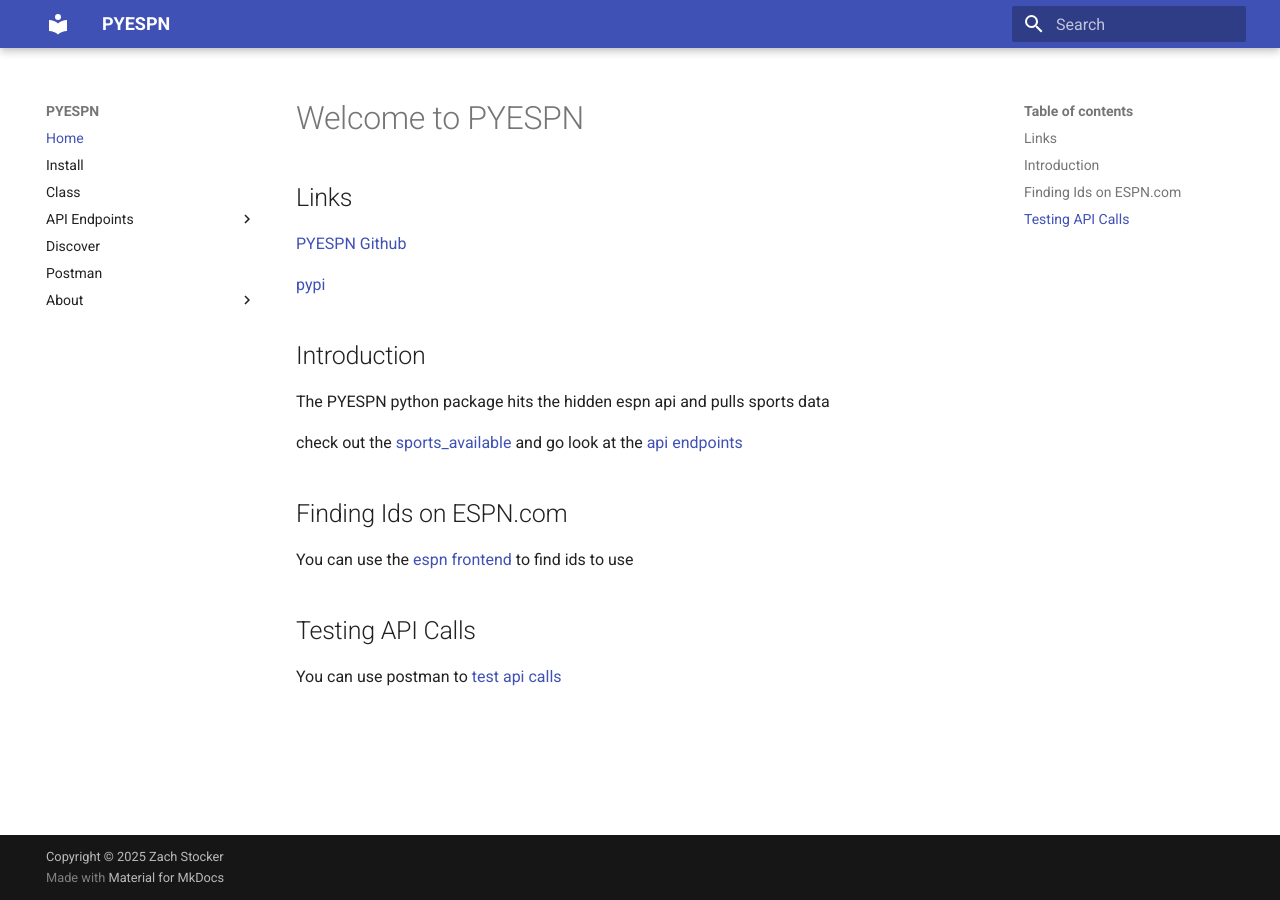
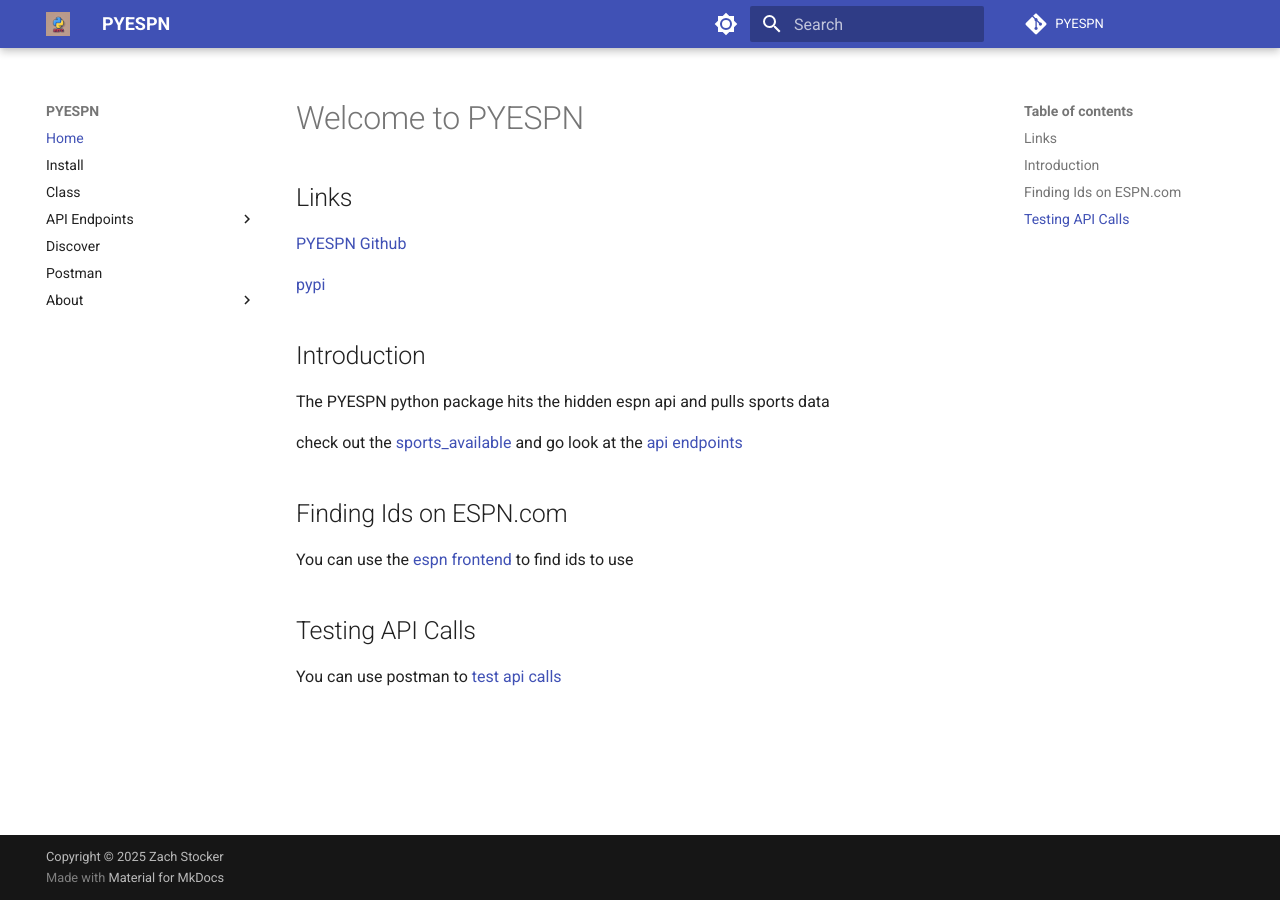
Before and after one commit to EnderLocke/pyespn, an MkDocs documentation site: the page built from docs/index.md, in a window 1280 px wide. Built offline with MkDocs 1.6.1 and Material for MkDocs 9.7.7, drawn with Linux system fonts in a browser that asks for light colours; comment, search, counter and statistics services are not loaded.

Commit message:
customizing docs

```diff
--- a/mkdocs.yml
+++ b/mkdocs.yml
@@ -20,6 +20,24 @@
   - About:
     - License: LICENSE.md
 
-theme: material
+theme:
+  name: material
+  favicon: img/favicon.ico
+  logo: img/pyespn.png
+  palette:
+    - scheme: default
+      primary: indigo
+      toggle:
+        icon: material/brightness-7
+        name: Switch to dark mode
 
+    # Palette toggle for dark mode
+    - scheme: slate
+      primary: indigo
+      toggle:
+        icon: material/brightness-4
+        name: Switch to light mode
+
+repo_url: https://github.com/EnderLocke/pyespn
+repo_name: PYESPN
 copyright: Copyright &copy; 2025 Zach Stocker
```
